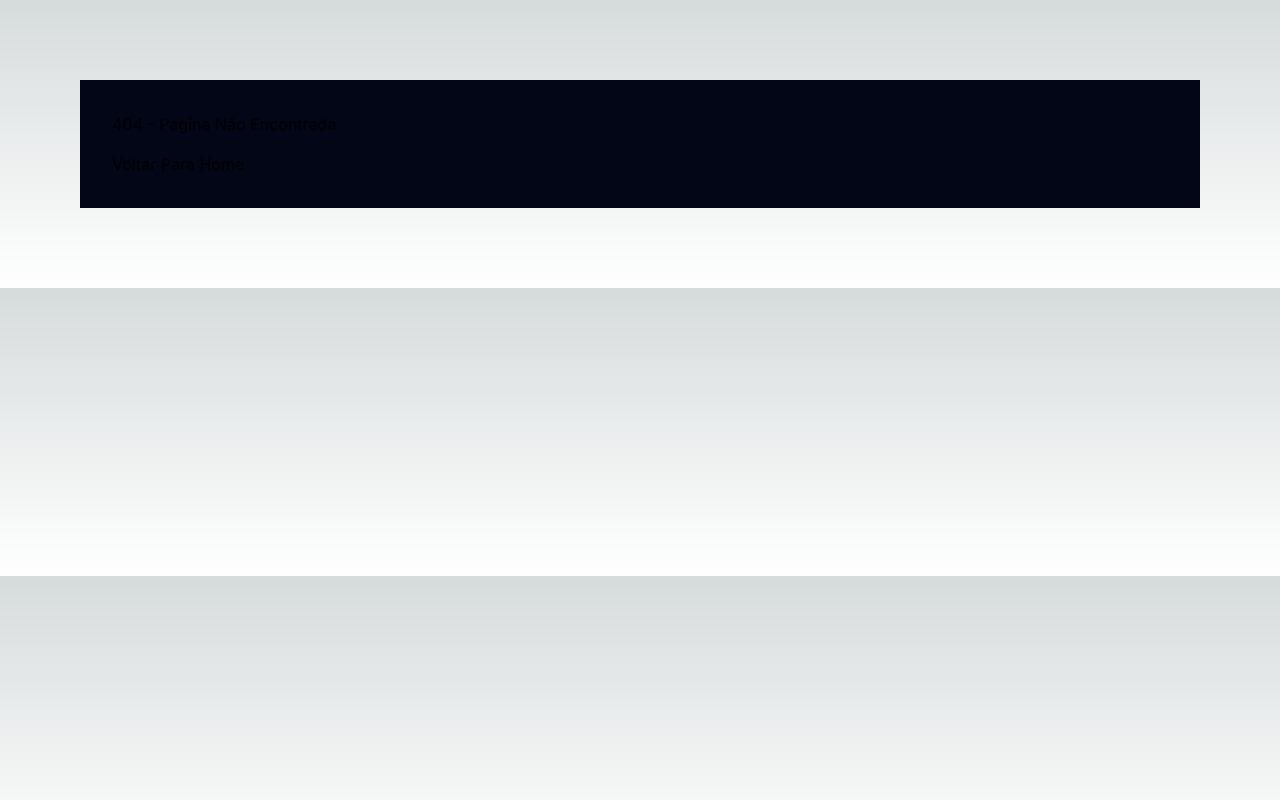
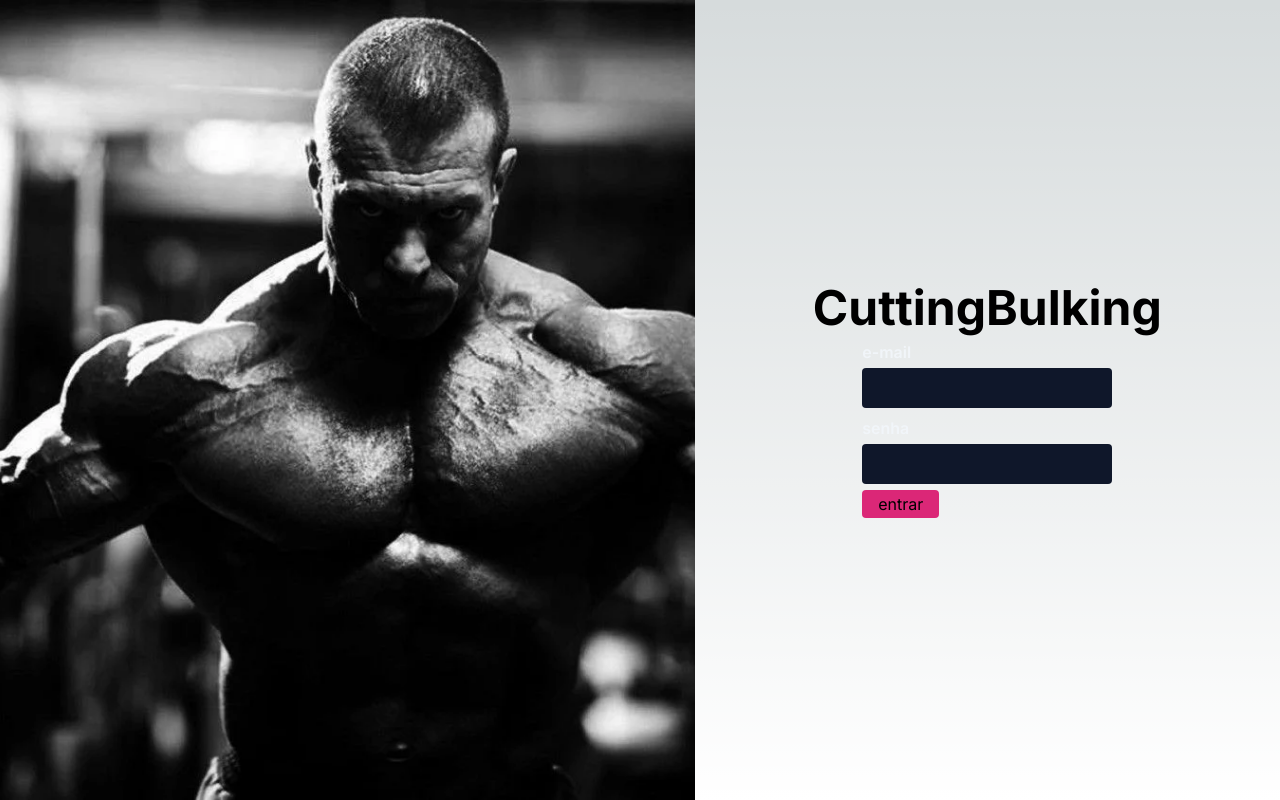
Before and after one commit to FilipeJava/cuttingbulkingweb, a Next.js app: page /login in a window 1280 px wide. Before the commit this address had no page. Built offline with nearby package versions, Linux system fonts and the light colour scheme.

Commit message:
adicionando tela de login

```diff
--- /dev/null
+++ b/src/app/login/page.jsx
@@ -0,0 +1,28 @@
+"use client"
+
+import Image from 'next/image'
+import loginImage from '@/images/login.jpg'
+import TextInput from '@/components/TextInput'
+import Button from '@/components/Button'
+
+export default function Login() {
+
+    return (
+        <div className='flex h-screen'>
+            <aside className='hidden lg:flex'>
+                <Image
+                    src={loginImage}
+                    alt="imagem de um bodybuilder"
+                    className='h-full w-full object-cover' />
+            </aside>
+            <main className='flex flex-col items-center justify-center h-screen w-full'>
+                <h1 className='text-5xl font-bold'>CuttingBulking</h1>
+                <form>
+                    <TextInput name="email" label="e-mail" />
+                    <TextInput name="senha" label="senha" type="password" />
+                    <Button  href='/'>entrar</Button>
+                </form>
+            </main>
+        </div>
+    )
+}
--- a/src/components/NavBar.jsx
+++ b/src/components/NavBar.jsx
@@ -12,6 +12,7 @@ const NavBar = ({active})=>{
           <li> <Link href='/objetivo' className={active=="objetivo"&&"text-slate-500"}>Objetivo</Link></li>
           <li> <Link href='/registro' className={active=="registro"&&"text-slate-500"}>Registro Calorico</Link></li>
           <li> <Link href='/resultado' className={active=="resultado"&&"text-slate-500"}>Resultados</Link></li>
+          <li> <Link href='/login' className={active=="login"&&"text-slate-500"}>Login</Link></li>
         </ul>
         <div className='h-14 w-14 rounded-full overflow-hidden '>
           <img src='https://i.pravatar.cc/100' alt='avatar' />
```
Also changed, not shown: src/images/login.jpg (added).
